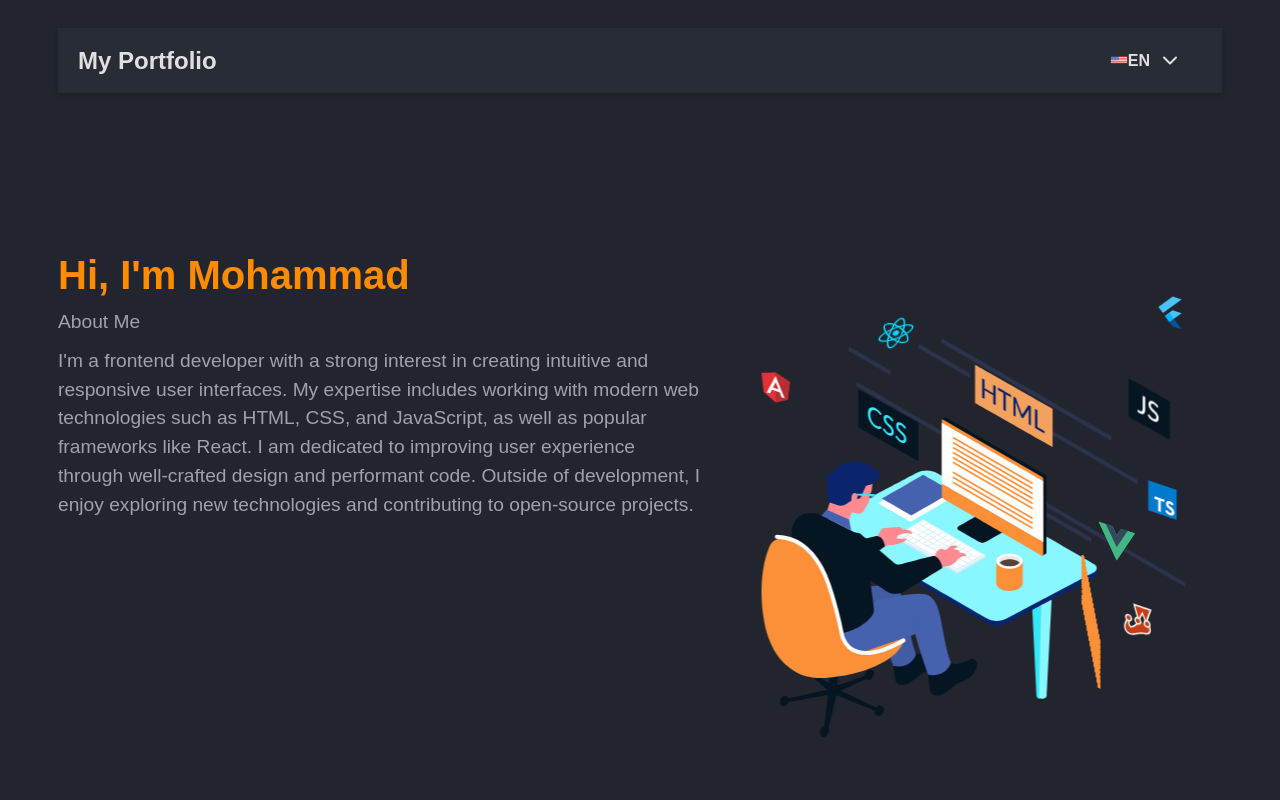
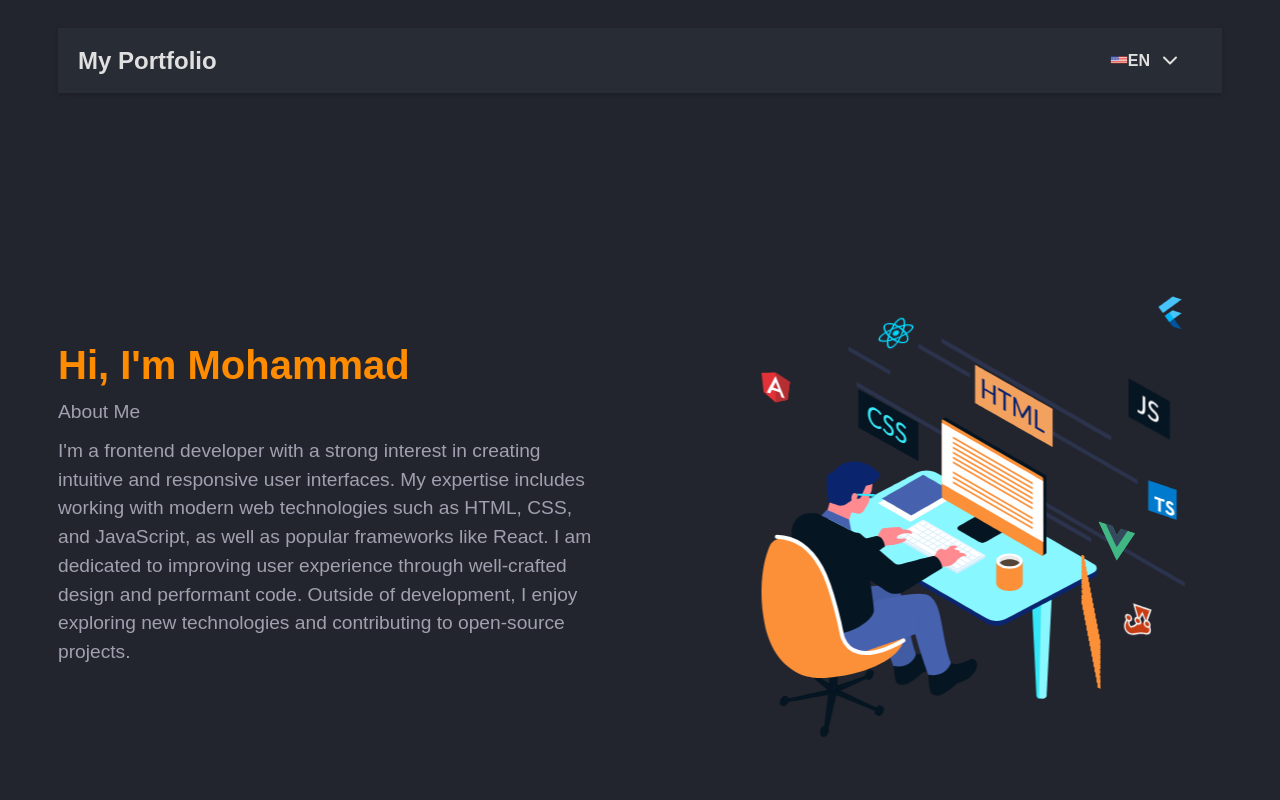
Before and after one commit to m-mohammad-d/portfolio, a React (Vite) app: page / in a window 1280 px wide. Shown: the top 800 px of the page. Built offline with nearby package versions, Linux system fonts and the light colour scheme; a web font is replaced by a local one.

Commit message:
style : update header style

```diff
--- a/src/Components/Header/Header.css
+++ b/src/Components/Header/Header.css
@@ -2,14 +2,15 @@
   height: 100vh;
   padding: 20px;
   gap: 8rem;
-  margin-bottom: 10rem;
+  margin-bottom: 1rem;
 }
 
 .contentWrapper {
   display: flex;
   justify-content: space-between;
-  flex: 1;
+  align-items: center;
   margin-top: 10rem;
+  gap: 6rem;
 }
 
 .infoContainer {
```
